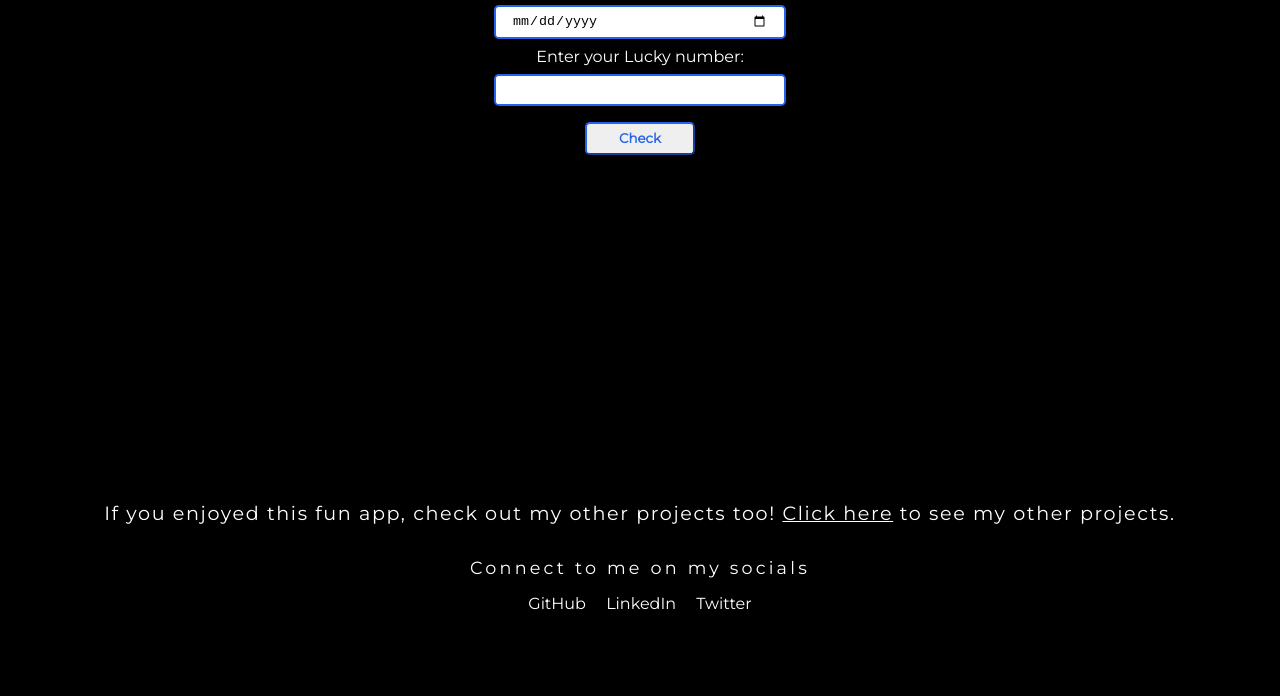
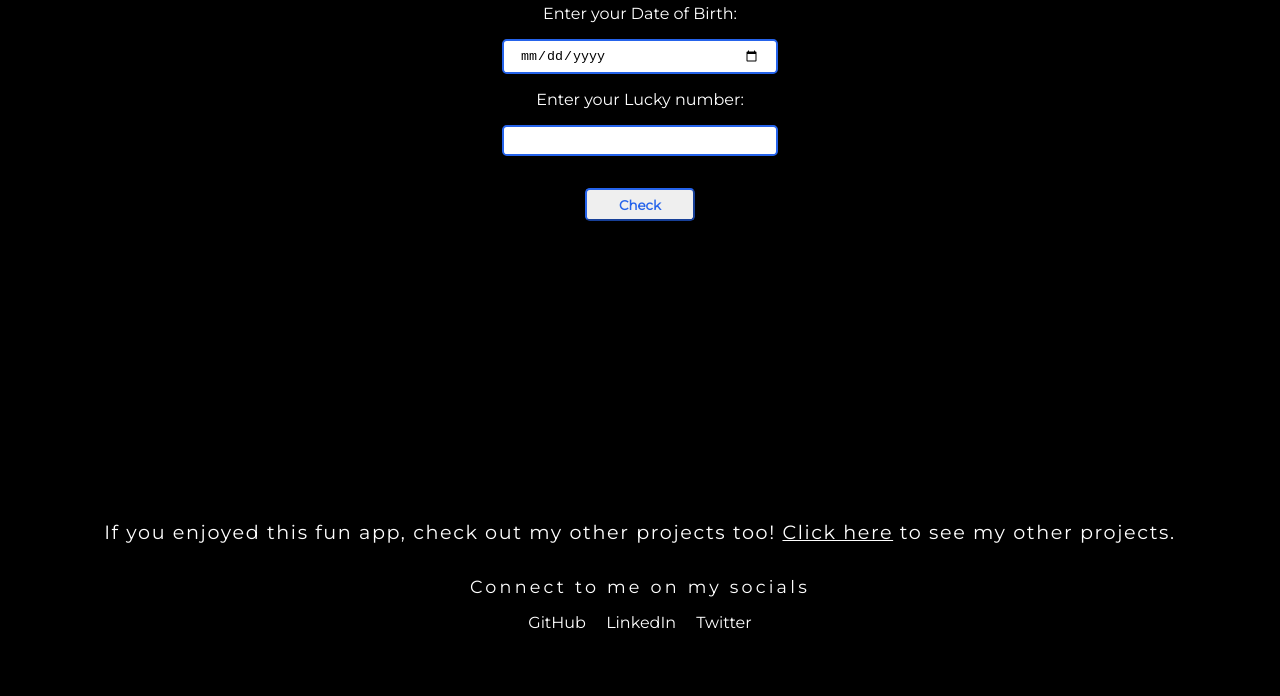
Before and after one commit to AmanHarsh02/neogcamp-mark11-is-your-birthday-lucky, a plain HTML site: page index.html in a window 1280 px wide. Shown: the part 104-800 px from the top of the page. Drawn offline with Linux system fonts and the light colour scheme.

Commit message:
style: aligned items

```diff
--- a/styles.css
+++ b/styles.css
@@ -10,10 +10,10 @@ body {
 }
 
 .container-div {
+    margin: auto;
+    margin-top: 3rem;
+    min-height: 60vh;
     text-align: center;
-    margin: auto;
-    max-width: 50vw;
-    min-height: 65vh;
 }
 
 .heading {
@@ -24,6 +24,7 @@ label, input {
     display: block;
     margin: auto;
     margin-top: 0.5rem;
+    margin-bottom: 1rem;
 }
 
 label {
@@ -31,7 +32,7 @@ label {
 }
 
 #dob-input {
-    width: 40%;
+    width: 30vh;
     padding: 0.4rem 1rem;
     border-radius: 0.3rem;
     border: 2px solid var(--primary-color);
@@ -39,7 +40,7 @@ label {
 }
 
 #number-input {
-    width: 40%;
+    width: 30vh;
     padding: 0.4rem 1rem;
     border-radius: 0.3rem;
     border: 2px solid var(--primary-color);
@@ -64,7 +65,7 @@ label {
 }
 
 .footer {
-    margin-top: 4rem;
+    margin-top: 6rem;
     margin-bottom: 2rem;
     text-align: center;
 }
```
